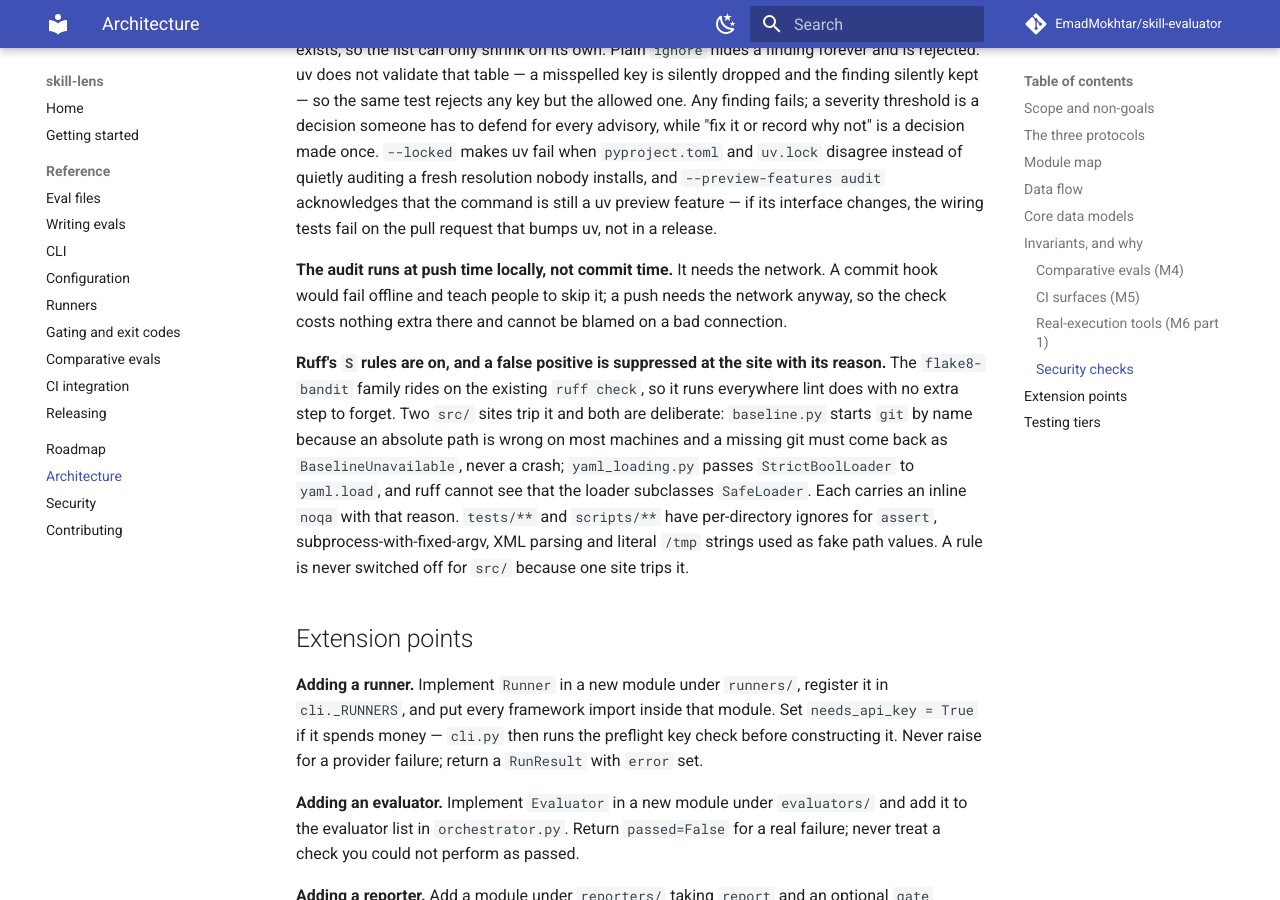
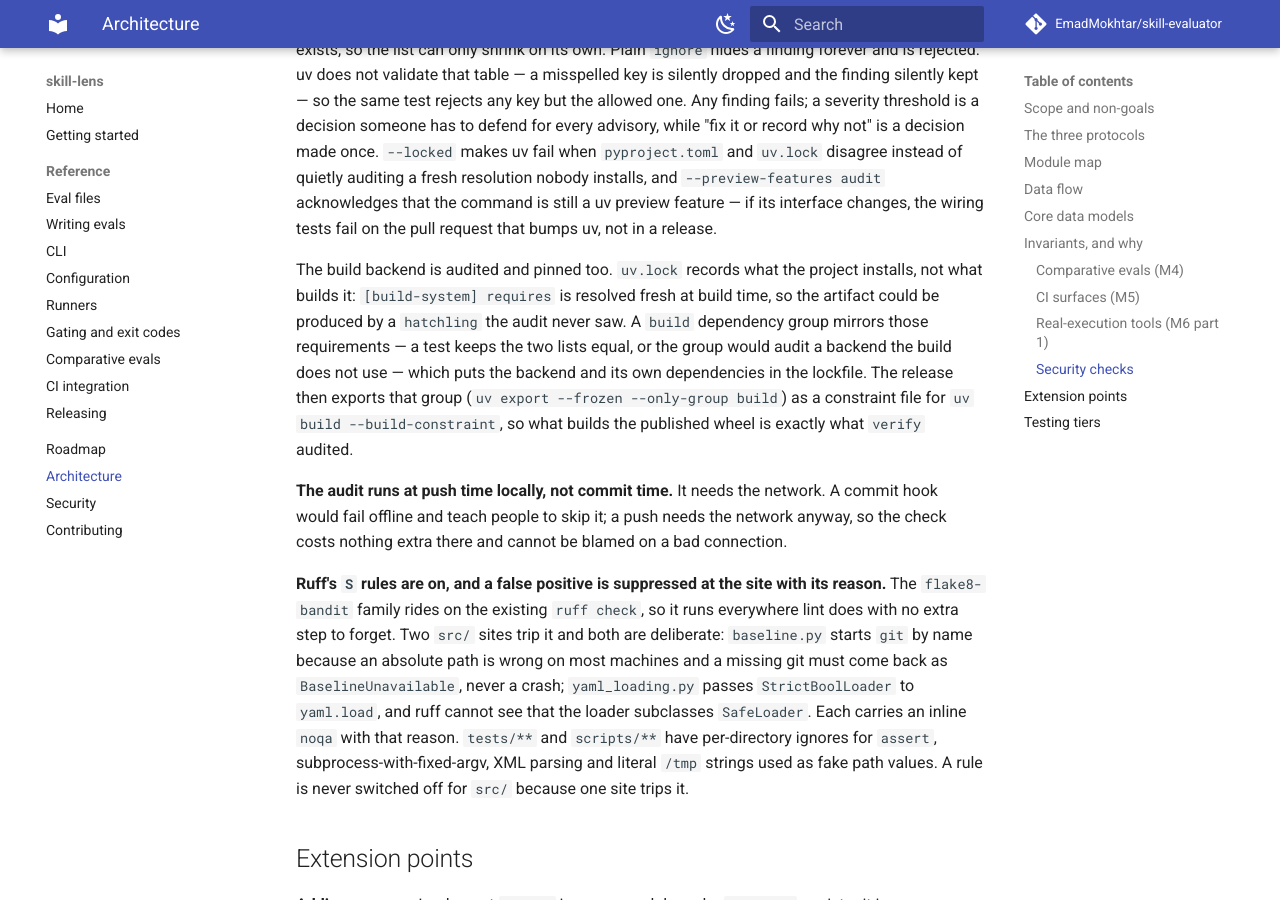
Before and after one commit to EmadMokhtar/skill-evaluator, an MkDocs documentation site: the page built from docs/architecture.md, in a window 1280 px wide and 900 px high, scrolled down 14271 px. Built offline with MkDocs 1.6.1 and Material for MkDocs 9.7.7, drawn with Linux system fonts in a browser that asks for light colours; comment, search, counter and statistics services are not loaded.

Commit message:
ci: audit and pin the build backend the release builds with
uv.lock records what the project installs, not what builds it: hatchling
is resolved fresh from [build-system] at build time and was never
audited. A `build` dependency group now mirrors those requirements (a
test keeps the two equal), which puts the backend and its own
dependencies in the lockfile, and the release exports that group as a
constraint file for `uv build --build-constraint`, so the published
wheel is built by exactly the versions `verify` audited.

Co-Authored-By: Claude Opus 5 <noreply@anthropic.com>

```diff
--- a/ARCHITECTURE.md
+++ b/ARCHITECTURE.md
@@ -545,6 +545,15 @@ disagree instead of quietly auditing a fresh resolution nobody installs, and
 its interface changes, the wiring tests fail on the pull request that bumps uv, not in a
 release.
 
+The build backend is audited and pinned too. `uv.lock` records what the project installs, not
+what builds it: `[build-system] requires` is resolved fresh at build time, so the artifact
+could be produced by a `hatchling` the audit never saw. A `build` dependency group mirrors
+those requirements — a test keeps the two lists equal, or the group would audit a backend the
+build does not use — which puts the backend and its own dependencies in the lockfile. The
+release then exports that group (`uv export --frozen --only-group build`) as a constraint file
+for `uv build --build-constraint`, so what builds the published wheel is exactly what `verify`
+audited.
+
 **The audit runs at push time locally, not commit time.** It needs the network. A commit hook
 would fail offline and teach people to skip it; a push needs the network anyway, so the check
 costs nothing extra there and cannot be blamed on a bad connection.
```
Also changed, not shown: CLAUDE.md (+4 -1 lines), docs/releasing.md (+8 -0 lines), docs/security.md (+6 -0 lines), pyproject.toml (+7 -0 lines), 4 other files.
